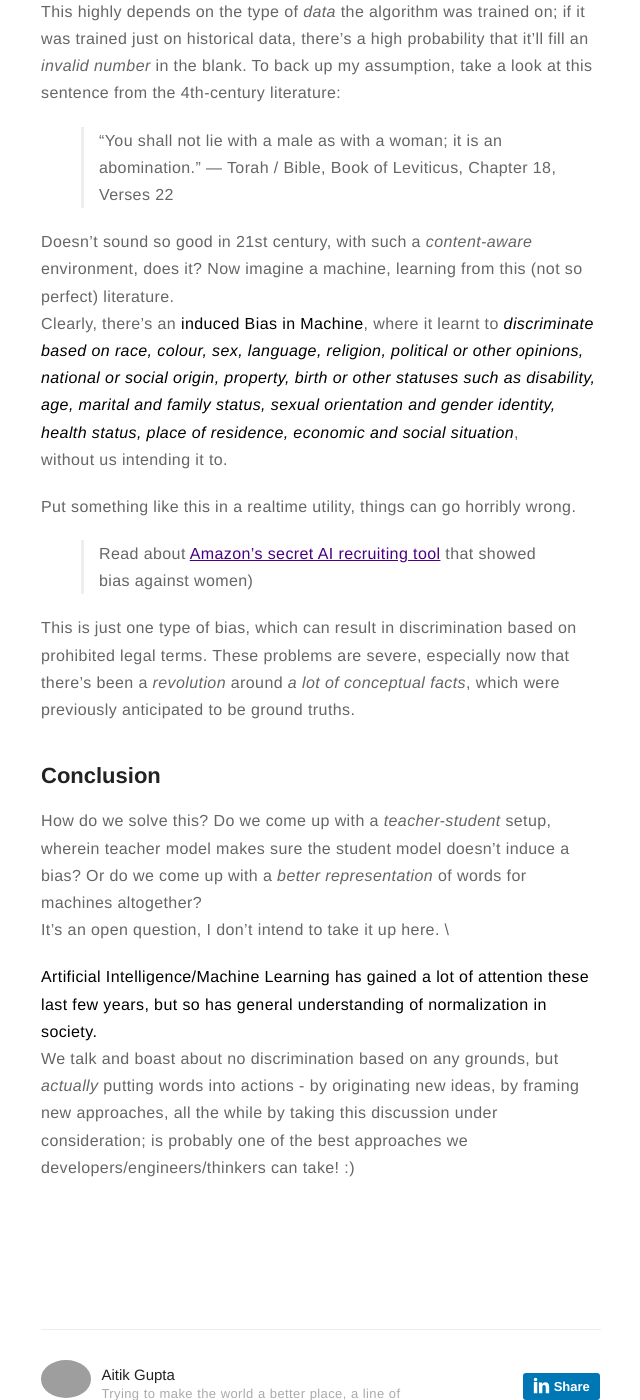
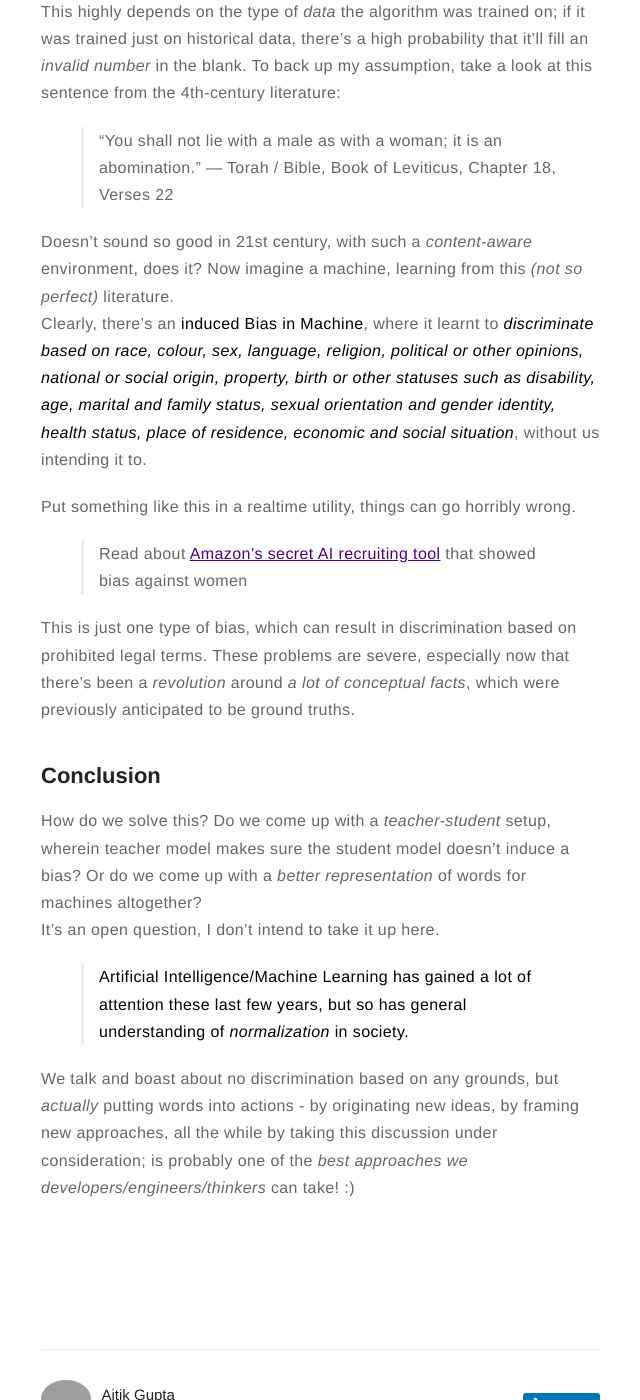
Before and after one commit to AitikGupta/AitikGupta.github.io, a Jekyll site: the page built from _posts/2020-11-20-biases-in-machines.markdown, in a window 1280 px wide and 1400 px high, scrolled down 4405 px. Shown: the whole window, without its empty margins (319-959 px from the left). Built offline with Jekyll 4.4.1, drawn with Linux system fonts in a browser that asks for light colours; comment, search, counter and statistics services are not loaded; some of the changed text lies outside the part shown.

Commit message:
Fixed biases-in-machines markdown typos

```diff
--- a/_posts/2020-11-20-biases-in-machines.markdown
+++ b/_posts/2020-11-20-biases-in-machines.markdown
@@ -59,7 +59,7 @@ In this example, the properties used in the context were just _'type of color’
 > More context <-> More dimensions
 
 Every dimension would yield information about one of the properties of that word. \
-But do we really need to know which dimension relates to which property? Can we not just abstract it as just some property? \
+But do we really need to know which dimension relates to which property? Can we not just abstract it as just some property?
 ## Word Embeddings
 Imagine a 100 dimensions to represent a single word! This would slightly solve _addition-of-new-words_ problem too. \
 If _grapes_ were a new word, we could take some semantic properties from _already-learnt_ words like _apple_ as they both fall under a  _'type of fruit’_. \
@@ -99,18 +99,18 @@ This highly depends on the type of _data_ the algorithm was trained on; if it wa
 > "You shall not lie with a male as with a woman; it is an abomination."
 > — Torah / Bible, Book of Leviticus, Chapter 18, Verses 22
 
-Doesn’t sound so good in 21st century,  with such a _content-aware_ environment, does it? Now imagine a machine, learning from this (not so perfect) literature. \
-Clearly, there’s an __induced Bias in Machine__, where it learnt to ___discriminate based on race, colour, sex, language, religion, political or other opinions, national or social origin, property, birth or other statuses such as disability, age, marital and family status, sexual orientation and gender identity, health status, place of residence, economic and social situation___, \
-without us intending it to.
+Doesn’t sound so good in 21st century,  with such a _content-aware_ environment, does it? Now imagine a machine, learning from this _(not so perfect)_ literature. \
+Clearly, there’s an __induced Bias in Machine__, where it learnt to ___discriminate based on race, colour, sex, language, religion, political or other opinions, national or social origin, property, birth or other statuses such as disability, age, marital and family status, sexual orientation and gender identity, health status, place of residence, economic and social situation___, without us intending it to.
 
 Put something like this in a realtime utility, things can go horribly wrong.
-> Read about [Amazon’s secret AI recruiting tool](https://www.reuters.com/article/us-amazon-com-jobs-automation-insight-idUSKCN1MK08G) that showed bias against women)
+> Read about [Amazon’s secret AI recruiting tool](https://www.reuters.com/article/us-amazon-com-jobs-automation-insight-idUSKCN1MK08G) that showed bias against women
 
 This is just one type of bias, which can result in discrimination based on prohibited legal terms. These problems are severe, especially now that there's been a _revolution_ around _a lot of conceptual facts_, which were previously anticipated to be ground truths.
 
 ## Conclusion
 How do we solve this? Do we come up with a _teacher-student_ setup, wherein teacher model makes sure the student model doesn’t induce a bias? Or do we come up with a _better representation_ of words for machines altogether? \
-It’s an open question, I don’t intend to take it up here. \
+It’s an open question, I don’t intend to take it up here.
 
-__Artificial Intelligence/Machine Learning has gained a lot of attention these last few years, but so has general understanding of normalization in society.__ \
-We talk and boast about no discrimination based on any grounds, but _actually_ putting words into actions - by originating new ideas, by framing new approaches, all the while by taking this discussion under consideration; is probably one of the best approaches we developers/engineers/thinkers can take! :)
+> __Artificial Intelligence/Machine Learning has gained a lot of attention these last few years, but so has general understanding of _normalization_ in society.__
+
+We talk and boast about no discrimination based on any grounds, but _actually_ putting words into actions - by originating new ideas, by framing new approaches, all the while by taking this discussion under consideration; is probably one of the _best approaches we developers/engineers/thinkers_ can take! :)
```
Also changed, not shown: other parts of _posts/2020-11-20-biases-in-machines.markdown (+2 -2 lines).
